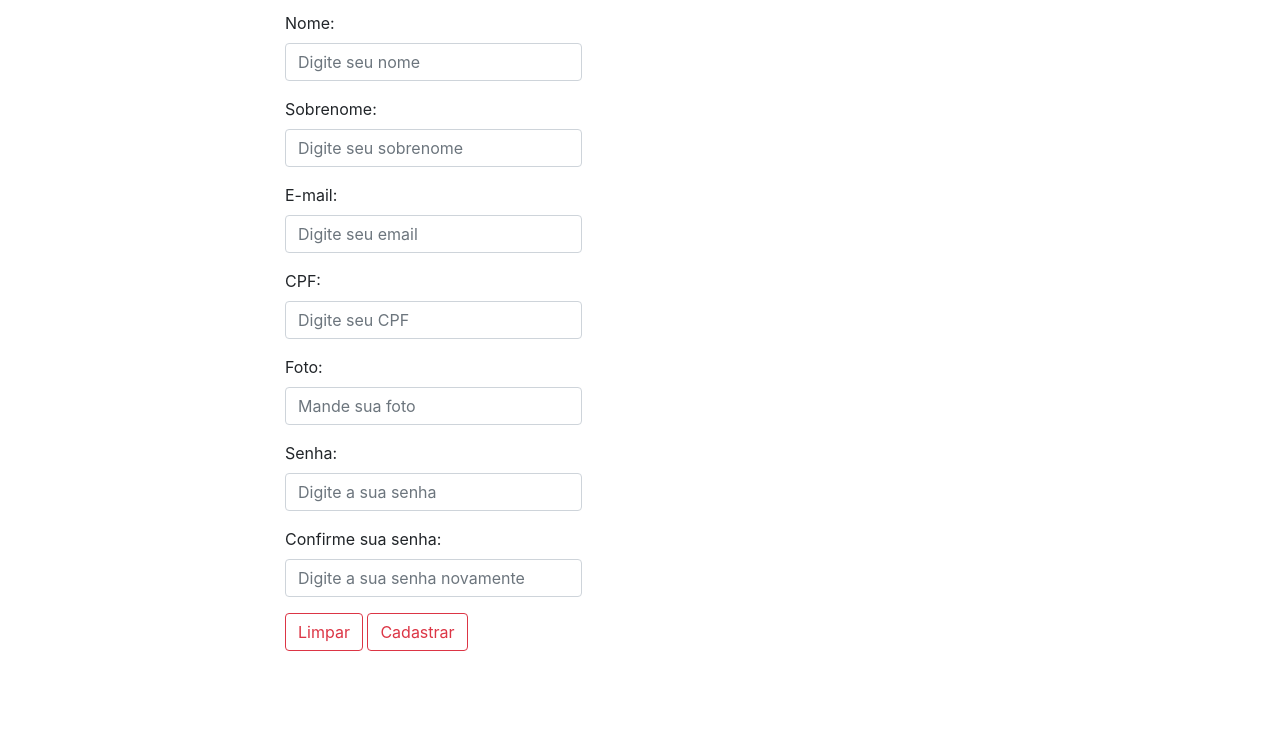
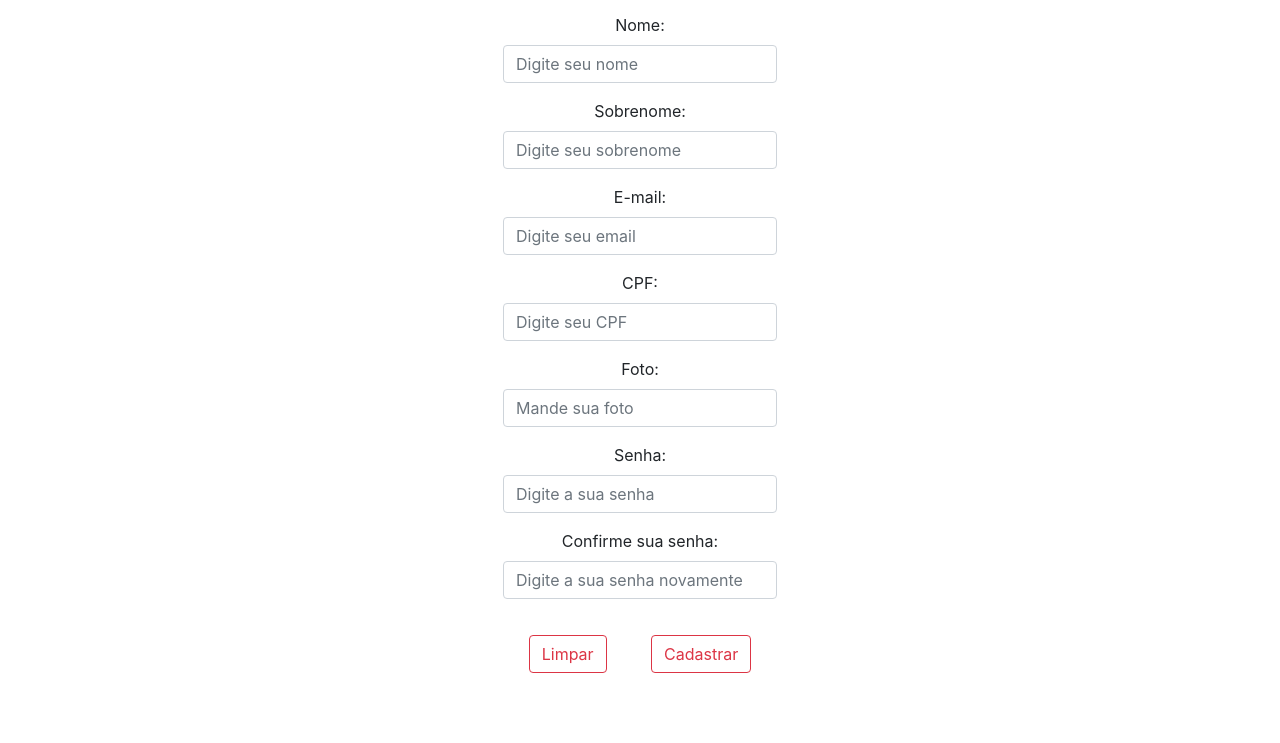
Before and after one commit to pharaujo14/Caderneta-frontend, a plain HTML site: page cadastro.html in a window 1280 px wide. Shown: the part 144-887 px from the top of the page. Before the commit the page ends 819 px from the top, so only its background shows below. Drawn offline with nearby package versions, Linux system fonts and the light colour scheme.

Commit message:
Estilização das paginas index, login e cadastro.

```diff
--- a/cadastro.html
+++ b/cadastro.html
@@ -4,10 +4,10 @@
 <head>
   <meta charset="UTF-8" />
   <meta name="viewport" content="width, initial-scale=1.0" />
-  <title>Cardeneta</title>
+  <title>Cadastro</title>
   <link rel="stylesheet" href="https://stackpath.bootstrapcdn.com/bootstrap/4.5.2/css/bootstrap.min.css"
     integrity="sha384-JcKb8q3iqJ61gNV9KGb8thSsNjpSL0n8PARn9HuZOnIxN0hoP+VmmDGMN5t9UJ0Z" crossorigin="anonymous" />
-  <link rel="stylesheet" href="./css/styles.css" />
+  <link rel="stylesheet" href="./css/cadastro.css" />
   <script src="https://code.jquery.com/jquery-3.5.1.slim.min.js"
     integrity="sha384-DfXdz2htPH0lsSSs5nCTpuj/zy4C+OGpamoFVy38MVBnE+IbbVYUew+OrCXaRkfj"
     crossorigin="anonymous"></script>
@@ -20,6 +20,7 @@
 </head>
 
 <body>
+
   <div class="container">
 
     <header>
@@ -52,66 +53,71 @@
 
     </header>
 
-    <section class="conteudo">
-      <h1>Cadastre-se na Caderneta</h1>
-      <br />
-      <form id="formCadastro" method="POST">
-        <div class="form-row">
-          <div class="form-group col-md-4">
+    <div class="forms-container">
+
+      <div class="cabecalho">
+        <h3>Cadastre-se na Caderneta</h3>
+      </div>
+
+      <div class="formulario">
+
+        <form id="formCadastro" method="POST">
+
+          <div class="form-group">
             <label for="name">Nome:</label>
             <input type="text" class="form-control" id="nome" placeholder="Digite seu nome" required />
           </div>
-        </div>
-        <div class="form-row">
-          <div class="form-group col-md-4">
+
+          <div class="form-group">
             <label for="lastname">Sobrenome:</label>
             <input type="text" class="form-control" id="sobrenome" placeholder="Digite seu sobrenome" required />
           </div>
-        </div>
-        <div class="form-row">
-          <div class="form-group col-md-4">
+
+          <div class="form-group">
             <label for="mail">E-mail:</label>
             <input type="email" class="form-control" id="email" placeholder="Digite seu email" required />
           </div>
-        </div>
-        <div class="form-row">
-          <div class="form-group col-md-4">
+
+          <div class="form-group">
             <label for="cpf">CPF:</label>
             <input type="text" class="form-control" id="cpf" placeholder="Digite seu CPF" required />
           </div>
-        </div>
-        <div class="form-row">
-          <div class="form-group col-md-4">
+
+
+          <div class="form-group">
             <label for="foto">Foto:</label>
             <input type="text" class="form-control" id="foto" placeholder="Mande sua foto" />
           </div>
-        </div>
 
-        <div class="form-row">
-          <div class="form-group col-md-4">
+
+
+          <div class="form-group">
             <label for="city">Senha:</label>
             <input type="password" class="form-control" id="senha" placeholder="Digite a sua senha" required />
           </div>
-        </div>
-        <div class="form-row">
-          <div class="form-group col-md-4">
+
+          <div class="form-group">
             <label for="city">Confirme sua senha:</label>
-            <input type="password" class="form-control" id="senha" placeholder="Digite a sua senha novamente" required />
+            <input type="password" class="form-control" id="senha" placeholder="Digite a sua senha novamente"
+              required />
           </div>
-        </div>
-        <button type="reset" class="btn btn-outline-danger">Limpar</button>
-        <button type="submit" class="btn btn-outline-danger" id="enviar">
-          Cadastrar
-        </button>
-        <br /><br />
-      </form>
-    </section>
-    <script src="https://ajax.googleapis.com/ajax/libs/jquery/1.11.0/jquery.min.js"></script>
-    <script src="./js/validaForm.js"></script>
+
+          <button type="reset" class="btn btn-outline-danger">Limpar</button>
+          <button type="submit" class="btn btn-outline-danger" id="enviar">
+            Cadastrar
+          </button>
+
+        </form>
+
+      </div>
 
 
+    </div>
 
   </div>
+
+  <script src="https://ajax.googleapis.com/ajax/libs/jquery/1.11.0/jquery.min.js"></script>
+  <script src="./js/validaForm.js"></script>
 </body>
 
 </html>
--- /dev/null
+++ b/css/cadastro.css
@@ -0,0 +1,24 @@
+body {
+    display: flex;
+    align-items: center;
+    justify-content: center;
+}
+
+.icone {
+    width: 100px;
+}
+
+.forms-container {
+    display: flex;
+    flex-direction: column;
+    align-items: center;
+
+
+    margin: 50px;
+    text-align: center;
+
+ }
+
+ button {
+     margin: 20px;
+ }
--- /dev/null
+++ b/css/index.css
@@ -0,0 +1,41 @@
+body {
+    display: flex;
+    align-items: center;
+    justify-content: center;
+}
+
+.icone {
+    width: 100px;
+}
+
+.logo-container {
+    text-align: center;
+    margin-top: 15%;
+    color: gray;
+  }
+
+.botao-container{
+    display: flex;
+    justify-content: center;
+    align-items: center;
+}
+
+.botao-container a {
+    margin: 50px;
+}
+
+
+.vantagens-container {
+    display: flex;
+    justify-content: center;
+}
+
+section {
+    width: 400px;
+    height: 50px;
+    border-radius: 3px;
+    margin: 50px;
+    background-color: gainsboro;
+    color: red;
+    text-align: center;
+}
--- /dev/null
+++ b/css/login.css
@@ -0,0 +1,24 @@
+body {
+    display: flex;
+    align-items: center;
+    justify-content: center;
+}
+
+.icone {
+    width: 100px;
+}
+
+.forms-container {
+    display: flex;
+    flex-direction: column;
+    align-items: center;
+
+
+    margin: 50px;
+    text-align: center;
+
+ }
+
+ button {
+     margin: 20px;
+ }
--- a/css/styles.css
+++ b/css/styles.css
@@ -34,6 +34,13 @@ header {
 
 }
 
-.icone {
-    width: 100px;
+
+section {
+    float: left;
+    margin: 30px;
+    background-color: gray;
+    border-radius: 3px;
+
+    width: 300px;
+    height: 50px;
 }
```
Also changed, not shown: index.html (+13 -1 lines), login.html (+36 -24 lines).
